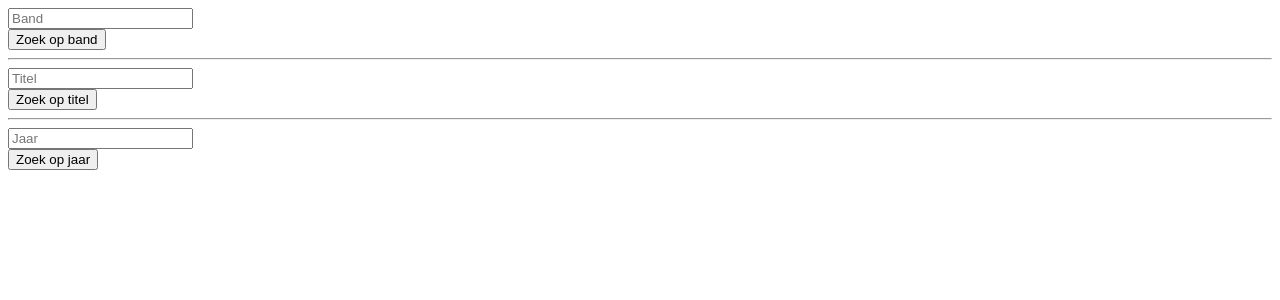
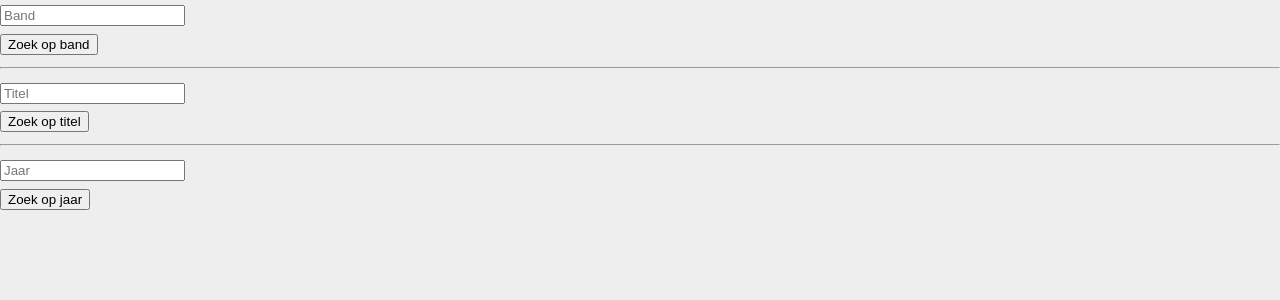
Before and after one commit to maxverbeek/money, a PHP site: page / in a window 1280 px wide. Shown: the top 300 px of the page. Run offline with PHP 8.4, Linux system fonts and the light colour scheme.

Commit message:
Fix layout

```diff
--- a/index.php
+++ b/index.php
@@ -3,6 +3,7 @@
 <head>
 	<meta charset="UTF-8">
 	<title>Zoek naar een palat in de database</title>
+	<link rel="stylesheet" href="style.css">
 </head>
 <body>
 	<!-- band -->
--- /dev/null
+++ b/style.css
@@ -0,0 +1,60 @@
+@import url(http://fonts.googleapis.com/css?family=Roboto:400,300,700);
+
+body
+{
+	font-family: 'Roboto', sans-serif;
+	font-size: 18px;
+	color: #444;
+	line-height: 1.6;
+	background-color: #FFF;
+	margin: 0;
+	padding: 0;
+	background-color: #EEEEEE;
+}
+
+.wrapper
+{
+	width: 80%;
+	margin: 0 auto;
+}
+
+.result
+{
+	display: inline-block;
+	width: calc(50% - 50px);
+	box-sizing: border-box;
+	padding: 5px;
+	margin: 20px;
+	box-shadow: 0px 2px 5px 0px rgba(0, 0, 0, .51);
+	background-color: white;
+}
+
+.result .titel
+{
+	display: block;
+	width: 100%;
+	font-size: 2em;
+}
+
+.result .band, .result .jaar
+{
+	font-weight: 300;
+}
+
+.result .jaar
+{
+	float: right;
+}
+
+@media screen and (max-width: 720px)
+{
+	.wrapper
+	{
+		width: 100%;
+	}
+
+	.result
+	{
+		width: calc(100% - 50px);
+	}
+}
```
Also changed, not shown: search.php (+27 -8 lines).
